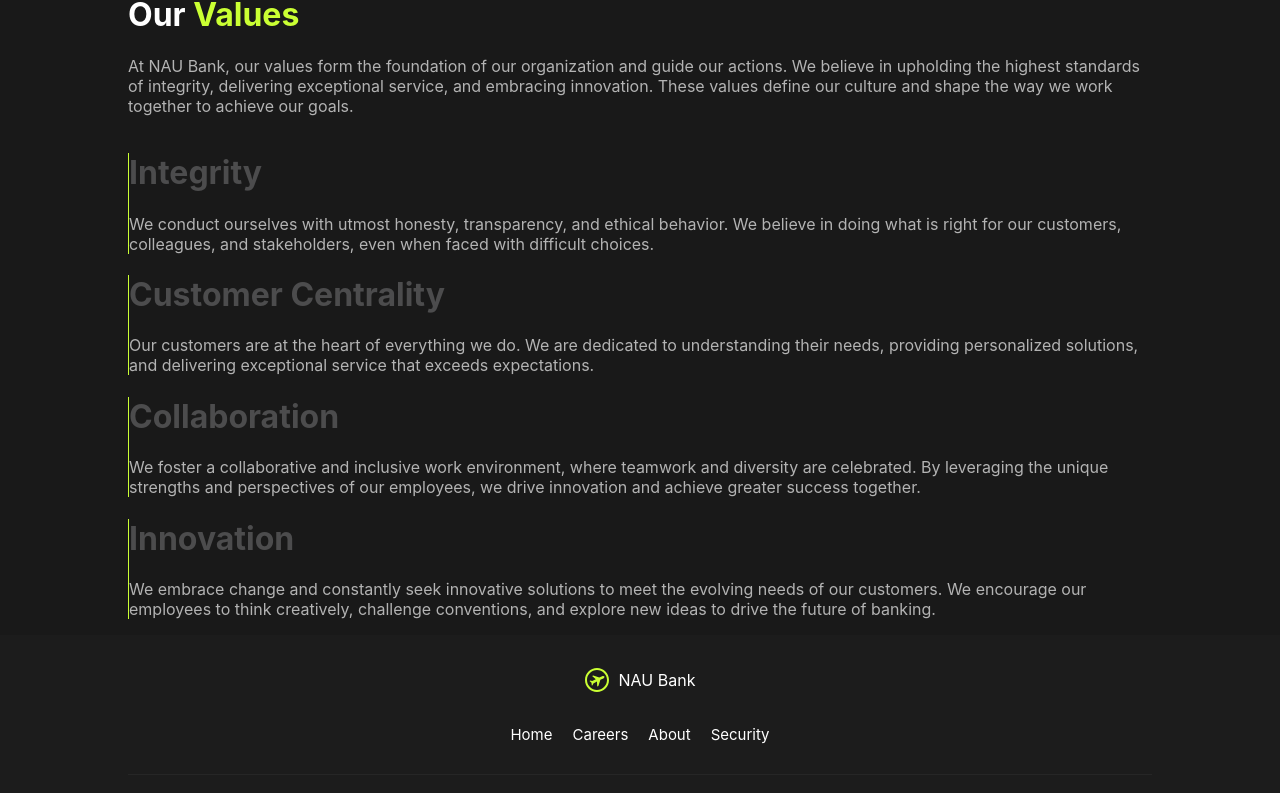
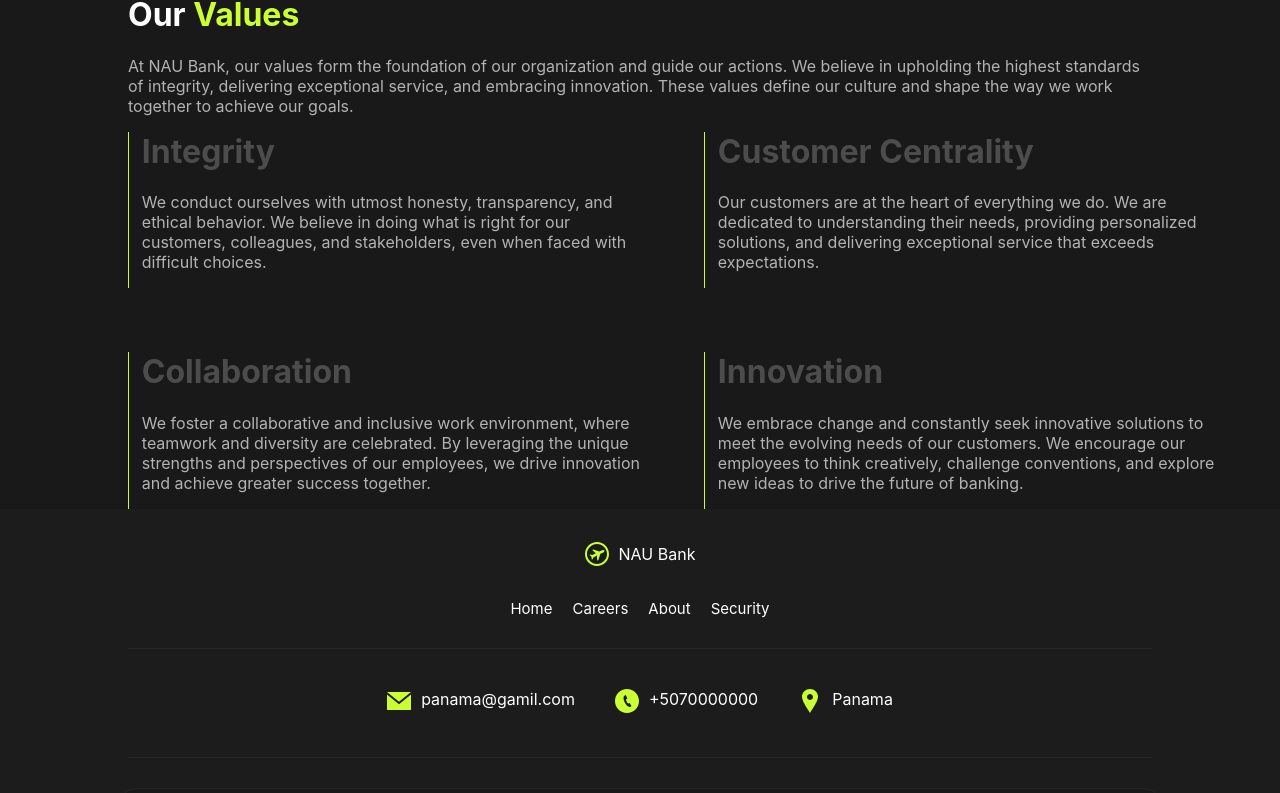
Before and after one commit to AntonZaiets/BANKtest, a React (Create React App) app: page /careers in a window 1280 px wide. Shown: the part 674-1467 px from the top of the page. Built offline with nearby package versions, Linux system fonts and the light colour scheme.

Commit message:
completed styles to OurValues

```diff
--- a/src/components/OurValues/style.scss
+++ b/src/components/OurValues/style.scss
@@ -13,9 +13,14 @@
     }
   }
   .values{
+    display: grid;
+    grid-template-columns: 50% 50%;
+    gap: 5vw;
     .value{
-      border-left: 0.9px solid #CAFF33;
+      border-left: 1px solid #CAFF33;
+      padding-left: 1vw;
       h1{
+        margin-top: 0;
         color: #4C4C4D;
       }
       p{
```
